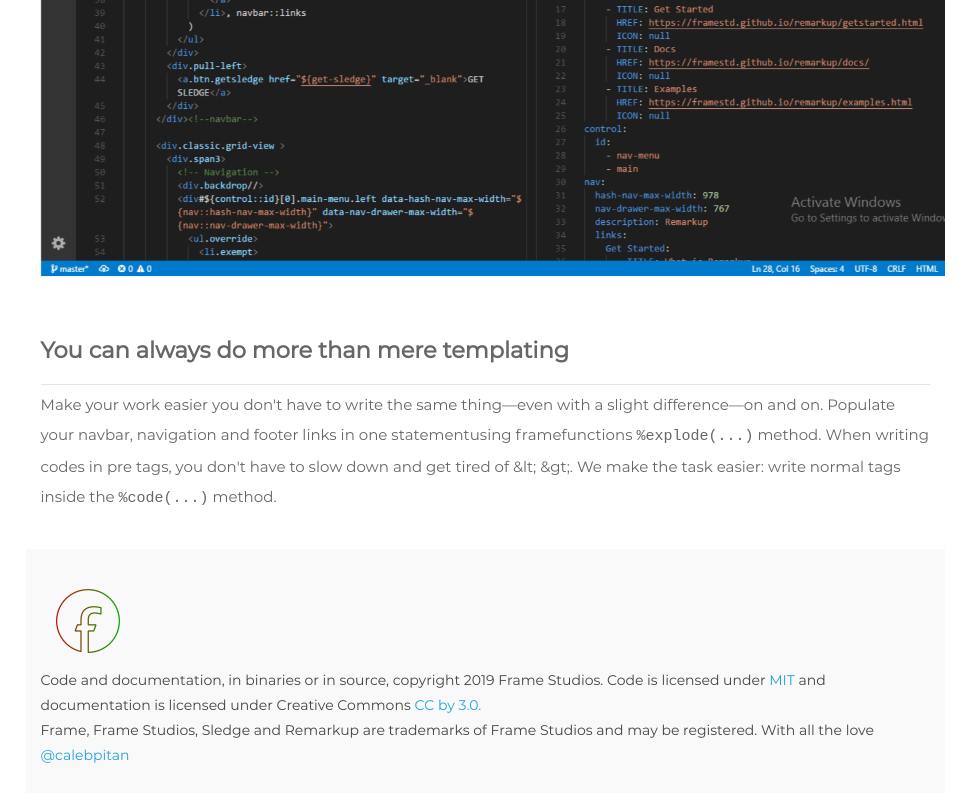
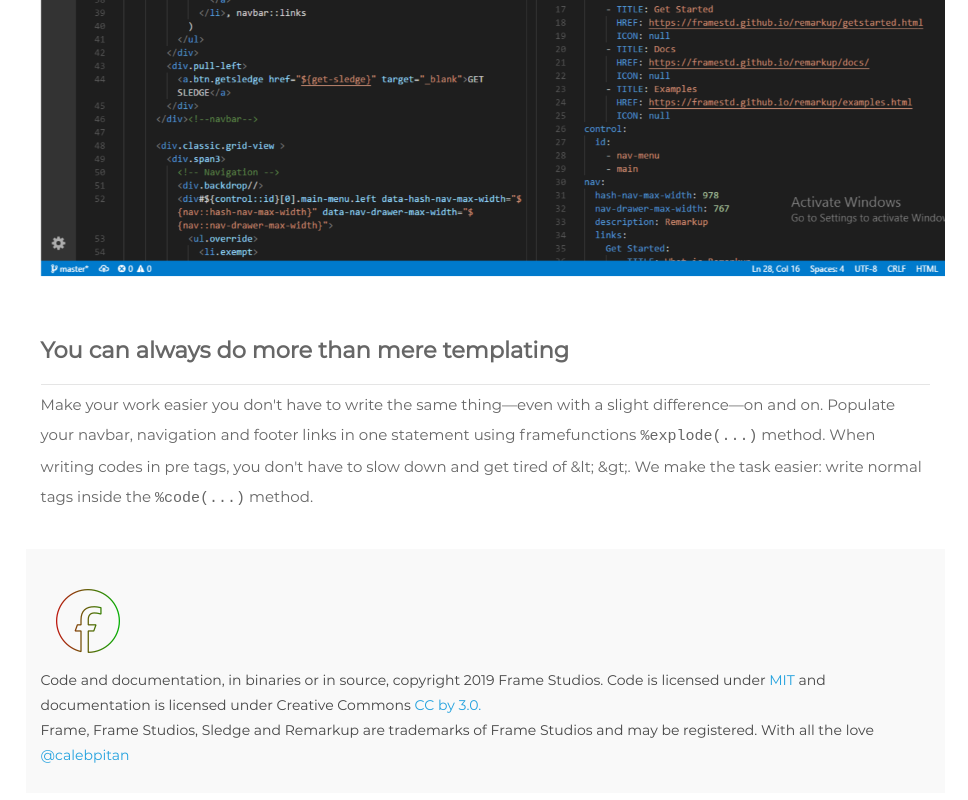
Before and after one commit to framestd/sledge, a plain HTML site: page index.html in a window 1280 px wide. Shown: the part 1413-2213 px from the top of the page, without its empty margins (312-1280 px from the left). Drawn offline with Linux system fonts and the light colour scheme; a script that the page names is missing.

Commit message:
corrected lexical errors

```diff
--- a/index.html
+++ b/index.html
@@ -207,7 +207,7 @@
           <div class="screen">
             <h2>You can always do more than mere templating</h2>
             <div class="rule"></div>
-            Make your work easier you don't have to write the same thing&mdash;even with a slight difference&mdash;on and on. Populate your navbar, navigation and footer links in one statementusing framefunctions <code>&percnt;explode(...)</code> method. When writing codes in pre tags, you don't have to slow down and get tired of &amp;lt; &amp;gt;. We make the task easier: write normal tags inside the <code>&percnt;code(...)</code> method.
+            Make your work easier you don't have to write the same thing&mdash;even with a slight difference&mdash;on and on. Populate your navbar, navigation and footer links in one statement using framefunctions <code>%explode(...)</code> method. When writing codes in pre tags, you don't have to slow down and get tired of &amp;lt; &amp;gt;. We make the task easier: write normal tags inside the <code>%code(...)</code> method.
           </div>
 
           <footer class="footer">
```
